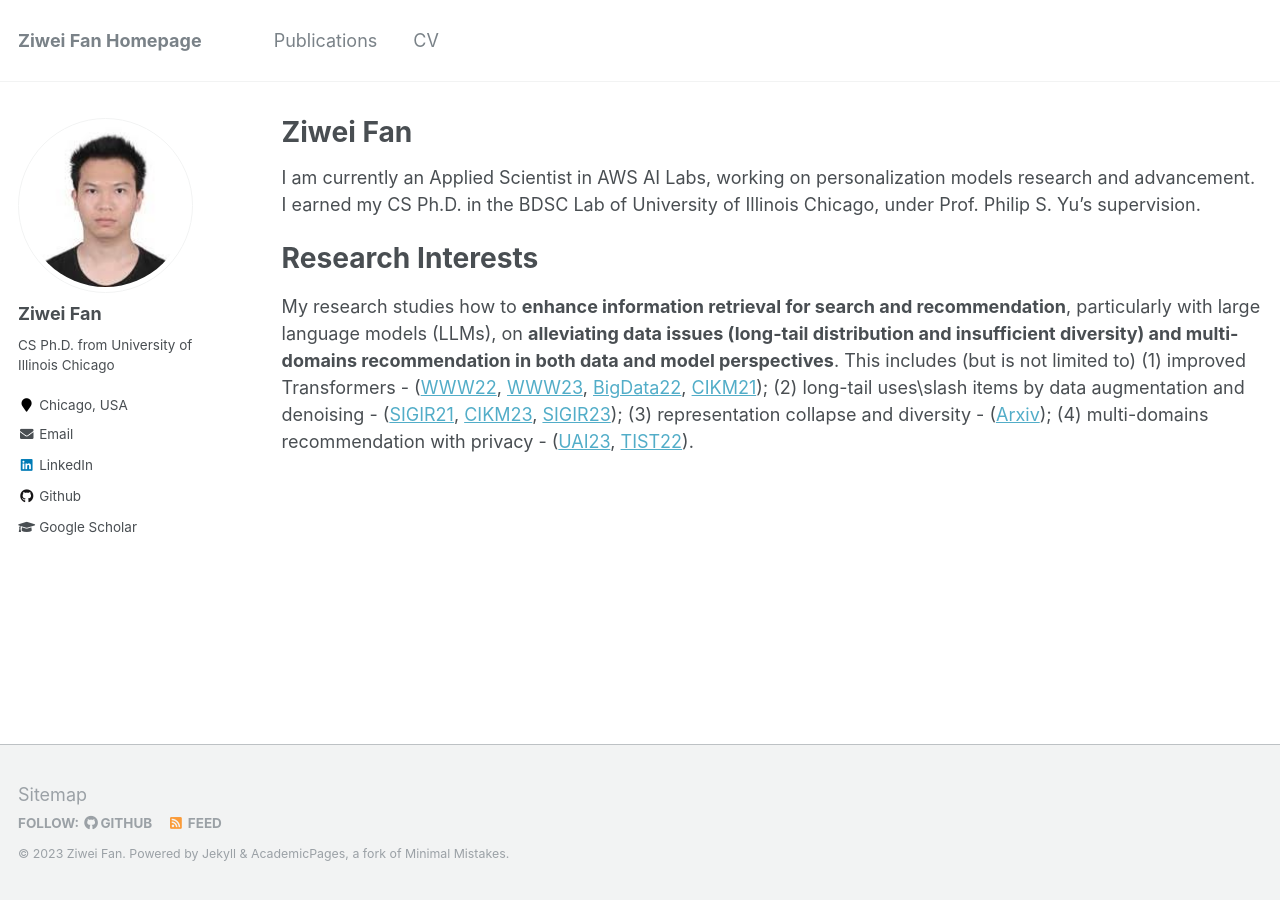
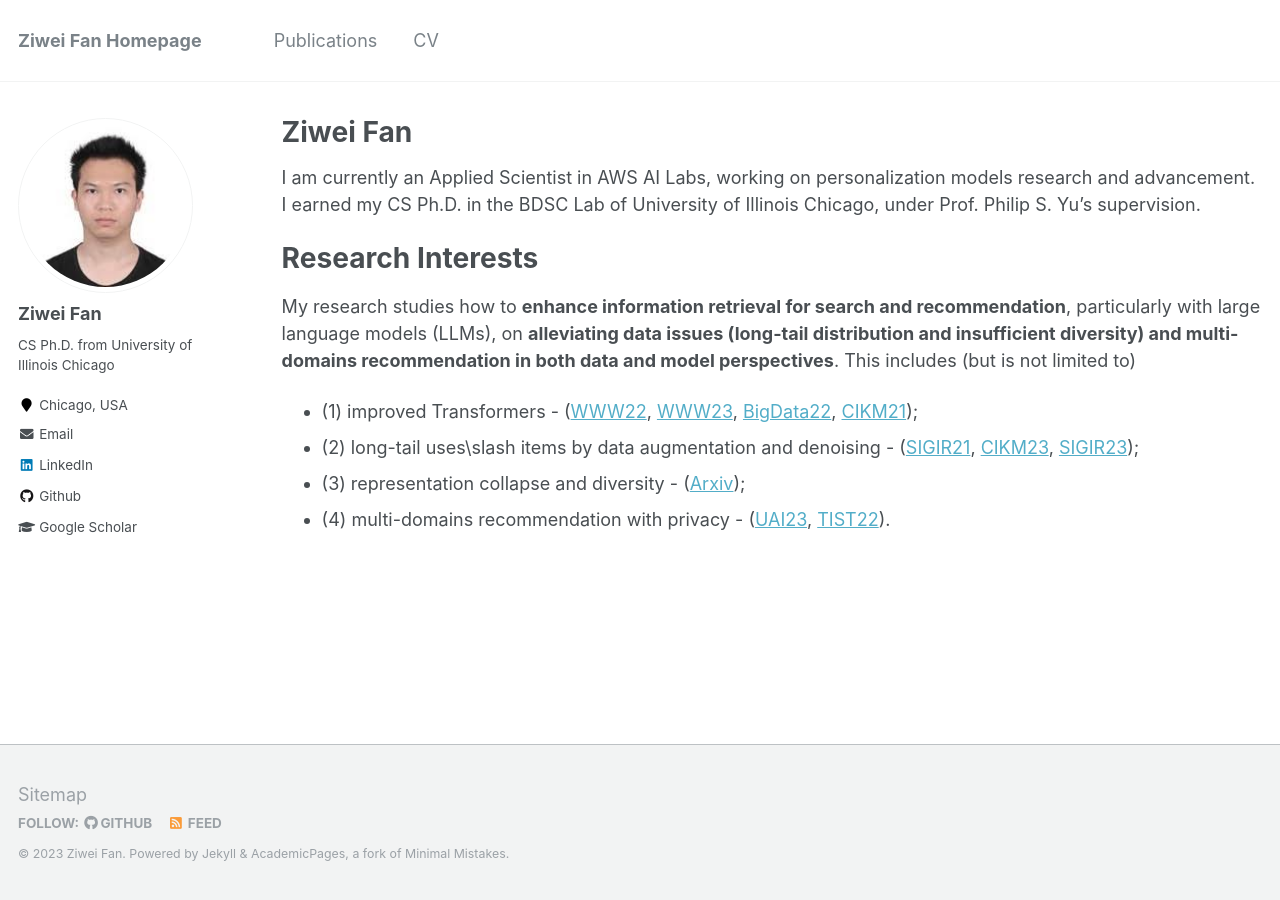
Before and after one commit to ziwei-fan/ziwei-fan.github.io, a Jekyll site: the page built from _pages/about.md, in a window 1280 px wide. Built offline with Jekyll 4.4.1, drawn with Linux system fonts in a browser that asks for light colours.

```diff
--- a/_pages/about.md
+++ b/_pages/about.md
@@ -16,13 +16,16 @@ I earned my CS Ph.D. in the BDSC Lab of University of Illinois Chicago, under Pr
 <!-- <span style="color:red">Actively looking for full-time positions of Applied/Research Scientist, Machine Learning Engineer in recommender systems.</span> -->
 
 # Research Interests
-My research studies how to **enhance information retrieval for search and recommendation**, particularly with large language models (LLMs), on **alleviating data issues (long-tail distribution and insufficient diversity) and multi-domains recommendation in both data and model perspectives**. This includes (but is not limited to) (1) improved Transformers - ([WWW22](https://arxiv.org/pdf/2201.06035.pdf),
+My research studies how to **enhance information retrieval for search and recommendation**, particularly with large language models (LLMs), on **alleviating data issues (long-tail distribution and insufficient diversity) and multi-domains recommendation in both data and model perspectives**. This includes (but is not limited to)
+* (1) improved Transformers - ([WWW22](https://arxiv.org/pdf/2201.06035.pdf),
 [WWW23](https://arxiv.org/pdf/2301.12197.pdf),
 [BigData22](https://arxiv.org/pdf/2210.13572.pdf),
-[CIKM21](https://arxiv.org/pdf/2106.06165.pdf)); (2) long-tail uses\slash items by data augmentation and denoising - ([SIGIR21](https://arxiv.org/pdf/2105.00522.pdf),
+[CIKM21](https://arxiv.org/pdf/2106.06165.pdf));
+* (2) long-tail uses\slash items by data augmentation and denoising - ([SIGIR21](https://arxiv.org/pdf/2105.00522.pdf),
 [CIKM23](https://arxiv.org/pdf/2305.07633.pdf),
-[SIGIR23](https://arxiv.org/pdf/2304.03344.pdf)); (3) representation collapse and diversity - ([Arxiv](https://arxiv.org/pdf/2306.11986.pdf));
-(4) multi-domains recommendation with privacy - ([UAI23](https://arxiv.org/pdf/2306.03191.pdf),
+[SIGIR23](https://arxiv.org/pdf/2304.03344.pdf));
+* (3) representation collapse and diversity - ([Arxiv](https://arxiv.org/pdf/2306.11986.pdf));
+* (4) multi-domains recommendation with privacy - ([UAI23](https://arxiv.org/pdf/2306.03191.pdf),
 [TIST22](https://dl.acm.org/doi/full/10.1145/3501815)).
 <!-- * Data-Centric AI (Learn (Distill) New Data for Addressing Data Issues) -->
 <!-- 	* Data Sparsity Issue in Sequential Recommendation
```
